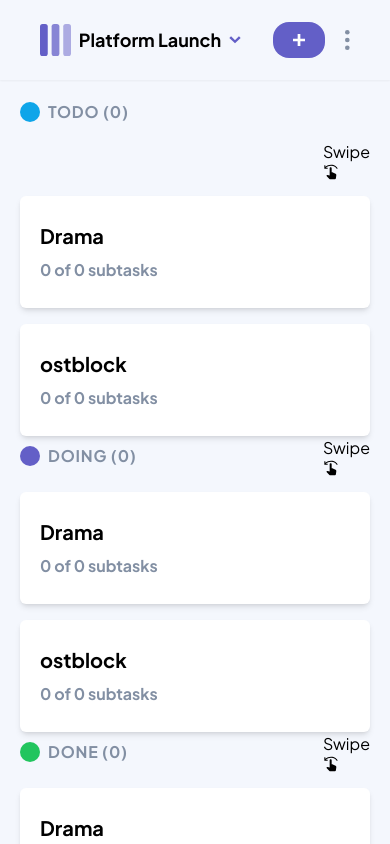
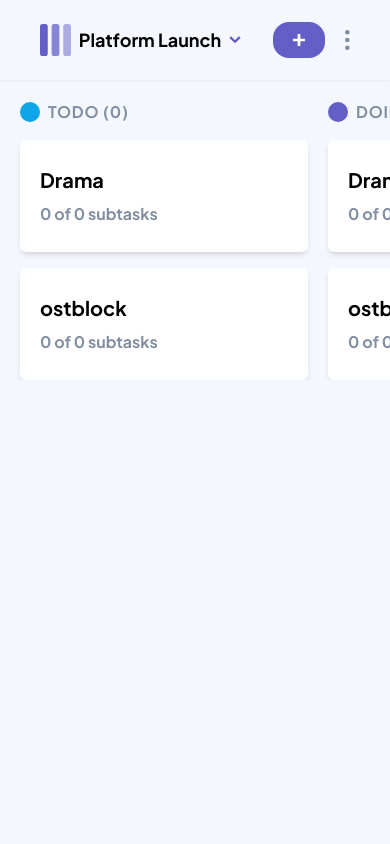
Before and after one commit to danielgen01/kanbanboard-frontend, a React (Vite) app: page / in a window 390 px wide. Shown: the top 844 px of the page. Built offline with nearby package versions, Linux system fonts and the light colour scheme.

Commit message:
make layout full responsive

```diff
--- a/src/App.tsx
+++ b/src/App.tsx
@@ -12,7 +12,7 @@ import Sidebar from "./components/MainLayout/Sidebar"
 
 function App() {
   return (
-    <div className="app min-h-screen w-screen grid grid-cols-1 md:grid-cols-6 ">
+    <div className="app min-h-screen md:w-screen grid grid-cols-1 md:grid-cols-6 ">
       {/* <Navbar /> */}
       <Sidebar />
       <Board />
--- a/src/components/Kanbanbox.tsx
+++ b/src/components/Kanbanbox.tsx
@@ -8,7 +8,7 @@ type props = {
 export const Kanbanbox: React.FC<props> = ({ title, subtasksCount }) => {
   return (
     <div
-      className="kanbanbox h-28 w-full md:w-[95%] bg-white rounded-md flex flex-col items-start justify-center shadow-md gap-2 px-5
+      className="kanbanbox h-28 w-72 md:w-[95%] bg-white rounded-md flex flex-col items-start justify-center shadow-md gap-2 px-5
           dark:bg-dark-gray"
     >
       <h1
--- a/src/components/MainLayout/Board.tsx
+++ b/src/components/MainLayout/Board.tsx
@@ -10,7 +10,15 @@ const Board = () => {
       <main className="dark:bg-dark-black bg-dark-white min-h-screen  md:col-span-4 xl:col-span-5">
         <Navbar />
 
-        <section className="columns md:grid grid-cols-3  px-5 mt-5">
+        {/* <section
+          className="columns flex flex-row gap-5  overflow-x-scroll
+          md:grid-cols-3 md:overflow-x-hidden md:w-screen
+           md:grid grid-cols-3 md:gap-0  px-5 mt-5"
+        > */}
+           <section className="columns
+           flex flex-row gap-5  overflow-x-scroll
+           md:grid md:grid-cols-3  px-5 mt-5 md:overflow-x-hidden ">
+
           {/* First grid item */}
           <TodoItemsColumn />
           {/* Second grid item */}
--- a/src/components/MainLayout/Sidebar.tsx
+++ b/src/components/MainLayout/Sidebar.tsx
@@ -27,8 +27,10 @@ const Sidebar = () => {
     setIsDarkMode(newIsDarkMode)
   }
   return (
-    <aside className="hidden md:flex flex-col gap-4 min-h-screen py-5
-     dark:bg-dark-gray md:col-span-2 xl:col-span-1 border-r-[.5px] border-medium-gray ">
+    <aside
+      className="hidden md:flex flex-col gap-4 min-h-screen py-5
+     dark:bg-dark-gray md:col-span-2 xl:col-span-1 border-r-[.5px] border-medium-gray "
+    >
       <figure className="flex w-full justify-center">
         <img src={LogoLight} alt="" className="hidden dark:block" />
         <img src={LogoDark} alt="" className="block dark:hidden" />
--- a/src/components/columns/DoingColumn.tsx
+++ b/src/components/columns/DoingColumn.tsx
@@ -10,10 +10,10 @@ export const DoingColumn: React.FC = () => {
         <h1 className="text-medium-gray -tracking-tighter text-md uppercase font-bold">
           Doing (0){" "}
         </h1>
-        <div className="swipe-icon-text md:hidden ml-auto">
+        {/* <div className="swipe-icon-text md:hidden ml-auto">
           <h1 className="">Swipe</h1>
           <MdSwipeLeft />
-        </div>
+        </div> */}
       </div>
       {/* HIER SPÄTER .map() einfügen */}
       <Kanbanbox title={"Drama"} subtasksCount={0} />
--- a/src/components/columns/DoneColumn.tsx
+++ b/src/components/columns/DoneColumn.tsx
@@ -10,10 +10,10 @@ export const DoneColumn: React.FC = () => {
         <h1 className="text-medium-gray -tracking-tighter text-md uppercase font-bold">
           Done (0){" "}
         </h1>
-        <div className="swipe-icon-text md:hidden ml-auto">
+        {/* <div className="swipe-icon-text md:hidden ml-auto">
           <h1 className="">Swipe</h1>
           <MdSwipeLeft />
-        </div>
+        </div> */}
       </div>
       {/* HIER SPÄTER .map() einfügen */}
       <Kanbanbox title={"Drama"} subtasksCount={0} />
--- a/src/components/columns/TodoItemsColumn.tsx
+++ b/src/components/columns/TodoItemsColumn.tsx
@@ -14,12 +14,12 @@ export const TodoItemsColumn: React.FC = () => {
           Todo (0){" "}
         </h1>
       </div>
-      <div className="swipe-icon-text md:hidden ml-auto">
+      {/* <div className="swipe-icon-text md:hidden ml-auto">
         <div className="swipe-icon-text md:hidden ml-auto">
           <h1 className="">Swipe</h1>
           <MdSwipeLeft />
         </div>
-      </div>
+      </div> */}
 
       {/* HIER SPÄTER .map() einfügen */}
 
```
